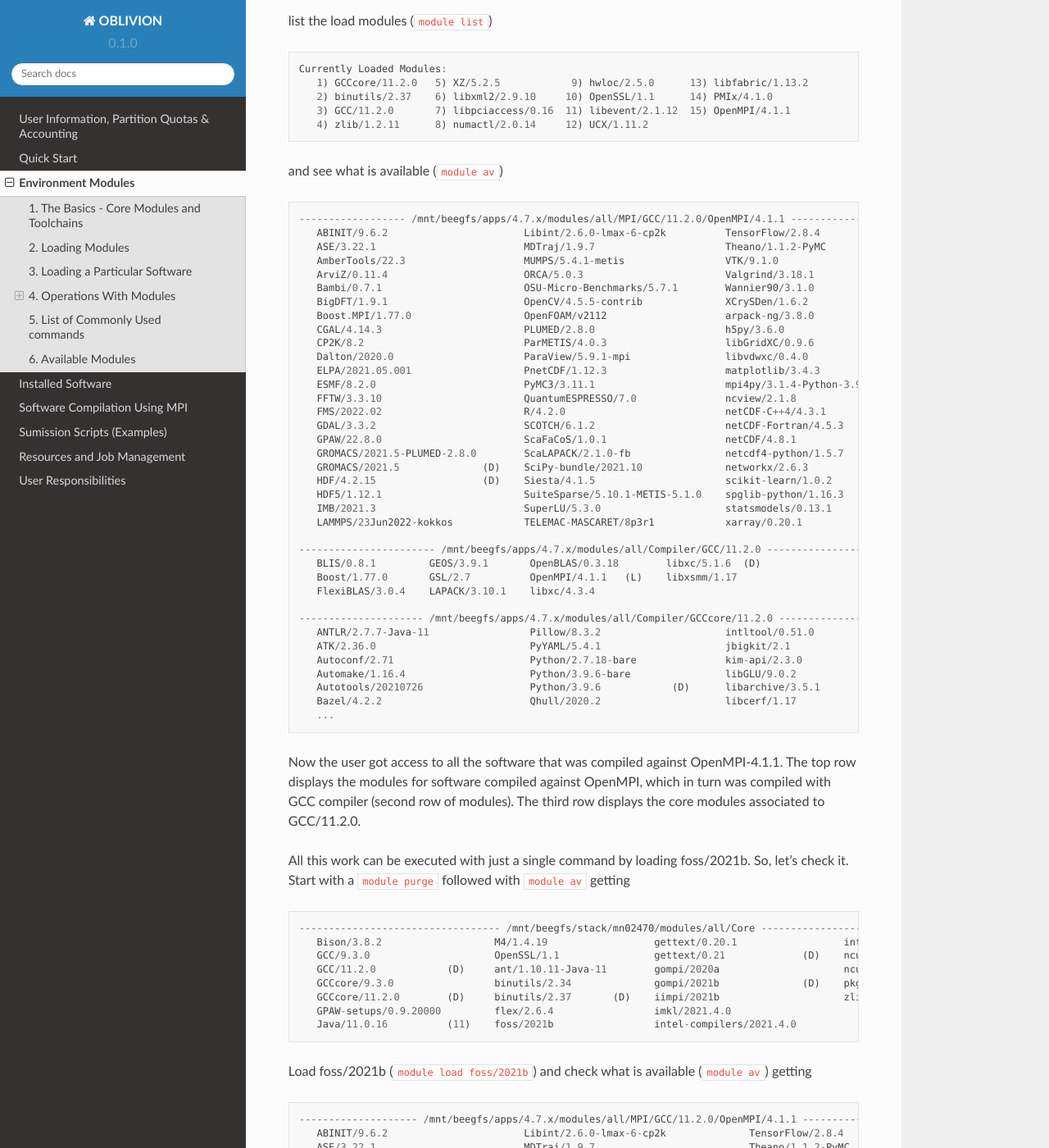
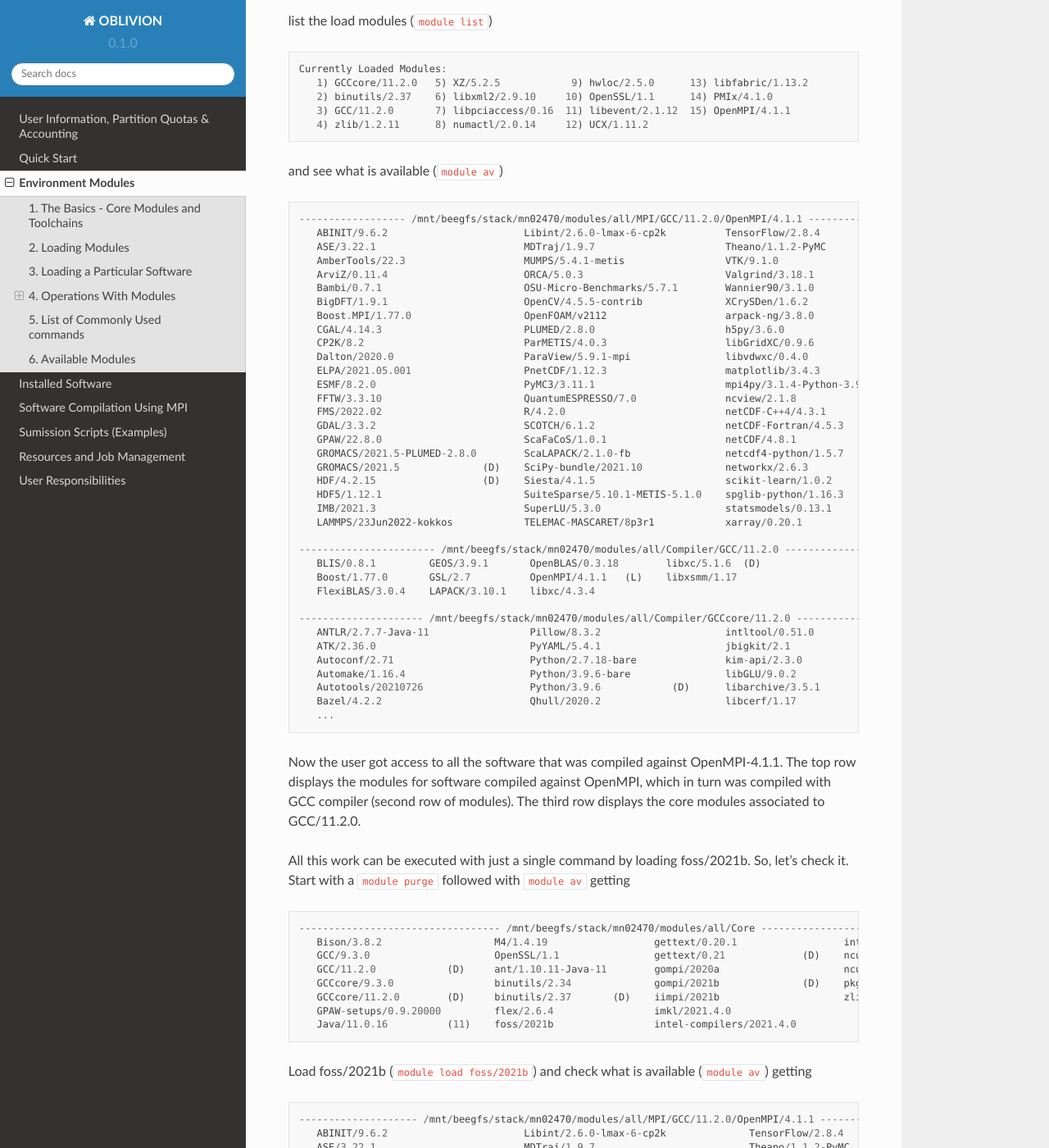
Before and after one commit to mavillez/Oblivion, a Sphinx documentation site: the page built from docs/source/modules.rst, in a window 1280 px wide and 1400 px high, scrolled down 4503 px. Shown: the whole window at 82% size. Built offline with Sphinx 7.4.7 and the Read the Docs theme 2.0.0, drawn with Linux system fonts in a browser that asks for light colours; some of the changed text lies outside the part shown.

Commit message:
Update modules.rst

```diff
--- a/docs/source/modules.rst
+++ b/docs/source/modules.rst
@@ -220,7 +220,7 @@ and see what is available (``module av``)
 
 .. code-block:: julia
 
-   ------------------ /mnt/beegfs/apps/4.7.x/modules/all/MPI/GCC/11.2.0/OpenMPI/4.1.1 -------------------
+   ------------------ /mnt/beegfs/stack/mn02470/modules/all/MPI/GCC/11.2.0/OpenMPI/4.1.1 -------------------
       ABINIT/9.6.2                       Libint/2.6.0-lmax-6-cp2k          TensorFlow/2.8.4
       ASE/3.22.1                         MDTraj/1.9.7                      Theano/1.1.2-PyMC
       AmberTools/22.3                    MUMPS/5.4.1-metis                 VTK/9.1.0
@@ -244,12 +244,12 @@ and see what is available (``module av``)
       IMB/2021.3                         SuperLU/5.3.0                     statsmodels/0.13.1
       LAMMPS/23Jun2022-kokkos            TELEMAC-MASCARET/8p3r1            xarray/0.20.1
 
-   ----------------------- /mnt/beegfs/apps/4.7.x/modules/all/Compiler/GCC/11.2.0 -----------------------
+   ----------------------- /mnt/beegfs/stack/mn02470/modules/all/Compiler/GCC/11.2.0 -----------------------
       BLIS/0.8.1         GEOS/3.9.1       OpenBLAS/0.3.18        libxc/5.1.6  (D)
       Boost/1.77.0       GSL/2.7          OpenMPI/4.1.1   (L)    libxsmm/1.17
       FlexiBLAS/3.0.4    LAPACK/3.10.1    libxc/4.3.4
 
-   --------------------- /mnt/beegfs/apps/4.7.x/modules/all/Compiler/GCCcore/11.2.0 ---------------------
+   --------------------- /mnt/beegfs/stack/mn02470/modules/all/Compiler/GCCcore/11.2.0 ---------------------
       ANTLR/2.7.7-Java-11                 Pillow/8.3.2                     intltool/0.51.0
       ATK/2.36.0                          PyYAML/5.4.1                     jbigkit/2.1
       Autoconf/2.71                       Python/2.7.18-bare               kim-api/2.3.0
@@ -277,7 +277,7 @@ Load foss/2021b (``module load foss/2021b``) and check what is available (``modu
 
 .. code-block:: julia
 
-   -------------------- /mnt/beegfs/apps/4.7.x/modules/all/MPI/GCC/11.2.0/OpenMPI/4.1.1 ---------------------
+   -------------------- /mnt/beegfs/stack/mn02470/modules/all/MPI/GCC/11.2.0/OpenMPI/4.1.1 ---------------------
       ABINIT/9.6.2                       Libint/2.6.0-lmax-6-cp2k              TensorFlow/2.8.4
       ASE/3.22.1                         MDTraj/1.9.7                          Theano/1.1.2-PyMC
       AmberTools/22.3                    MUMPS/5.4.1-metis                     VTK/9.1.0
```
